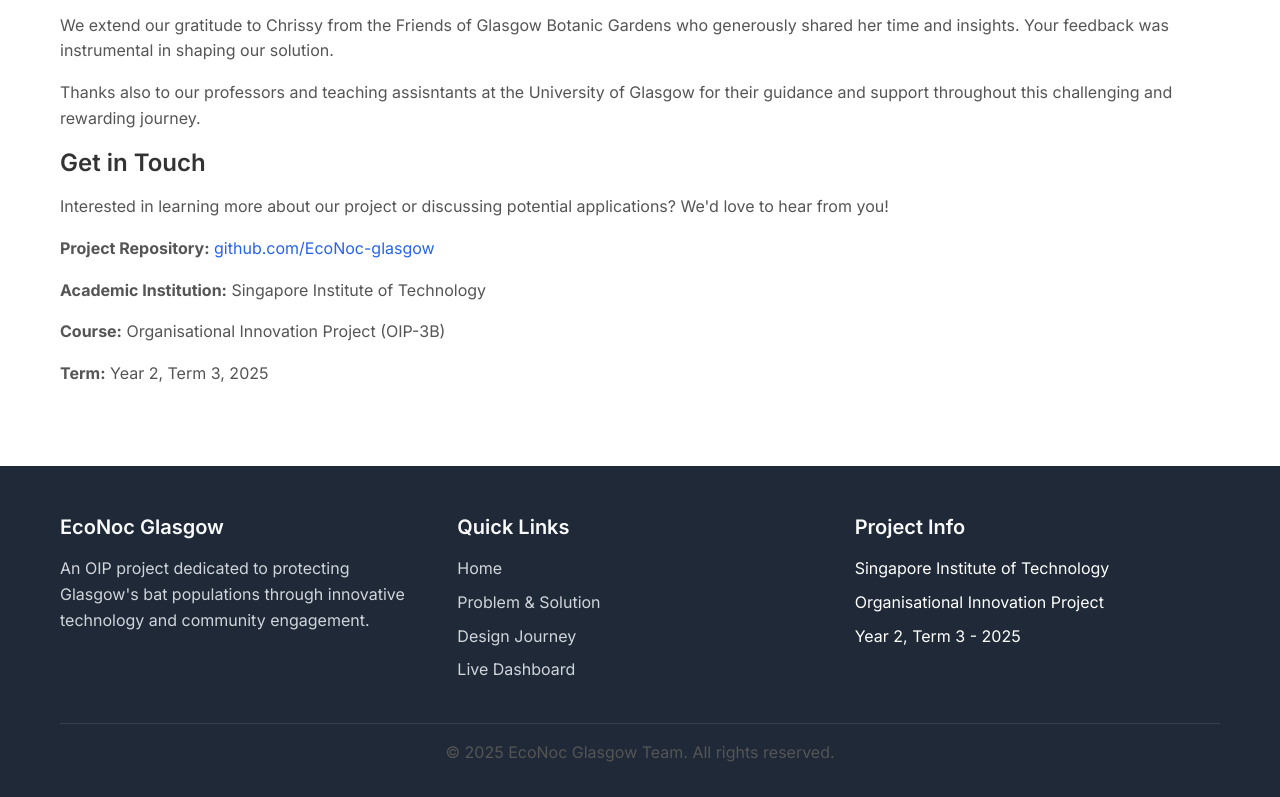
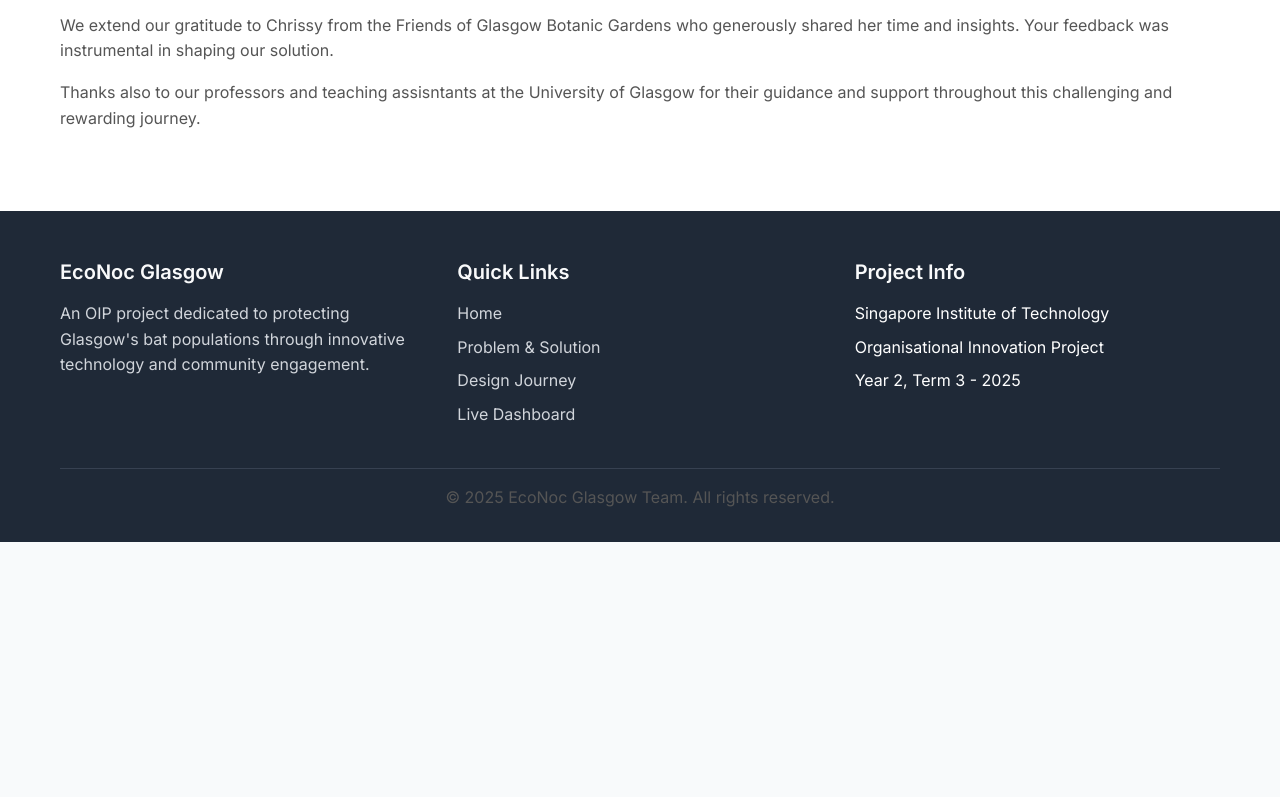
Before and after one commit to JeungHongTay/SavetheBats-OIP, a plain HTML site: page about-team.html in a window 1280 px wide. Shown: the part 3481-4278 px from the top of the page. After the commit the page ends 4023 px from the top, so only its background shows below. Drawn offline with Linux system fonts and the light colour scheme.

Commit message:
removed get in touch section

```diff
--- a/about-team.html
+++ b/about-team.html
@@ -248,19 +248,6 @@
                     Thanks also to our professors and teaching assisntants at the University of Glasgow for their
                     guidance and support throughout this challenging and rewarding journey.
                 </p>
-
-                <h3>Get in Touch</h3>
-                <p>
-                    Interested in learning more about our project or discussing potential applications?
-                    We'd love to hear from you!
-                </p>
-
-                <div class="contact-info">
-                    <p><strong>Project Repository:</strong> <a href="#" onclick="alert('Replace with actual GitHub link')">github.com/EcoNoc-glasgow</a></p>
-                    <p><strong>Academic Institution:</strong> Singapore Institute of Technology</p>
-                    <p><strong>Course:</strong> Organisational Innovation Project (OIP-3B)</p>
-                    <p><strong>Term:</strong> Year 2, Term 3, 2025</p>
-                </div>
             </div>
         </div>
     </section>
```
